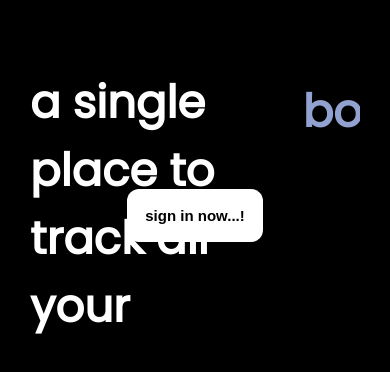
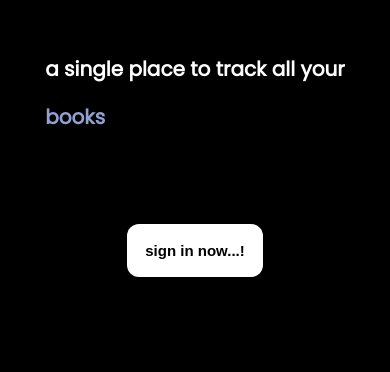
Before and after one commit to BodaNabeel/milestonetracker, a React (Vite) app: page /tracking/1 in a window 390 px wide. Shown: the part 292-664 px from the top of the page. Built offline with nearby package versions, Linux system fonts and the light colour scheme.

Commit message:
made the rotation text responsive

```diff
--- a/src/main.jsx
+++ b/src/main.jsx
@@ -2,7 +2,7 @@ import React from "react";
 import * as ReactDOM from "react-dom/client";
 import { DataProvider } from "./data/DataContext";
 import App from "./App";
-import "./style.css";
+import "./style.css"
 
 const rootElement = document.getElementById("root");
 ReactDOM.createRoot(rootElement).render(
--- a/src/style.css
+++ b/src/style.css
@@ -1,10 +1,4 @@
 @import "@fontsource/poppins";
-*,
-*:before,
-*:after {
-  padding: 0;
-  margin: 0;
-}
 
 body {
   margin: 0;
@@ -12,9 +6,7 @@ body {
   font-family: sans-serif;
   overflow-x: hidden;
   font-family: "Poppins", sans-serif;
-
 }
-
 
 .text-truncate {
   overflow: hidden;
@@ -71,29 +63,58 @@ body {
 .wrapper {
   box-sizing: content-box;
 
-  height: 70px;
   padding: 50px 30px;
   display: flex;
   border-radius: 8px;
   color: white;
   font-size: 45px;
   font-weight: 600;
-
+  display: flex;
 }
 span {
   display: block;
-
   height: 100%;
+  overflow: hidden;
   padding-left: 10px;
-  animation: spin_words 2.5s infinite forwards;
+  animation: spin_words 2.6s infinite forwards;
   color: #92a2d0;
-
-
 }
+/* span, span::before, span::after, .wrapper, .wrapper::before,.wrapper::after, .main-area, .main-area::before, .main-area::after {
+  margin: 0;
+  padding: 0;
+} */
 .words {
-  overflow: hidden;
+  overflow-y: hidden;
+  height: 30%;
+  margin-top: 45px;
+  /* border: 2px solid red */
+}
+.signin-btn {
+  border: none;
+  background: white;
+  cursor: pointer;
+  padding: 18px;
+  border-radius: 12px;
+  font-weight: 600;
+  font-size: 16px;
 }
 
+@media screen and (max-width: 800px) {
+  .wrapper {
+    font-size: 20px;
+    flex-direction: column;
+  }
+  span {
+    padding-left: 0;
+  }
+  .signin-btn {
+    font-size: 14px;
+    padding: 9px;
+  }
+  .words {
+    margin-top: -20px;
+  }
+}
 @keyframes spin_words {
   33% {
     transform: translateY(-100%);
@@ -106,9 +127,3 @@ span {
     transform: translateY(-300%);
   }
 }
-
-@media screen and (max-width: 700px) {
-  .main-text {
-    font-size: 45px;
-  }
-}
```
